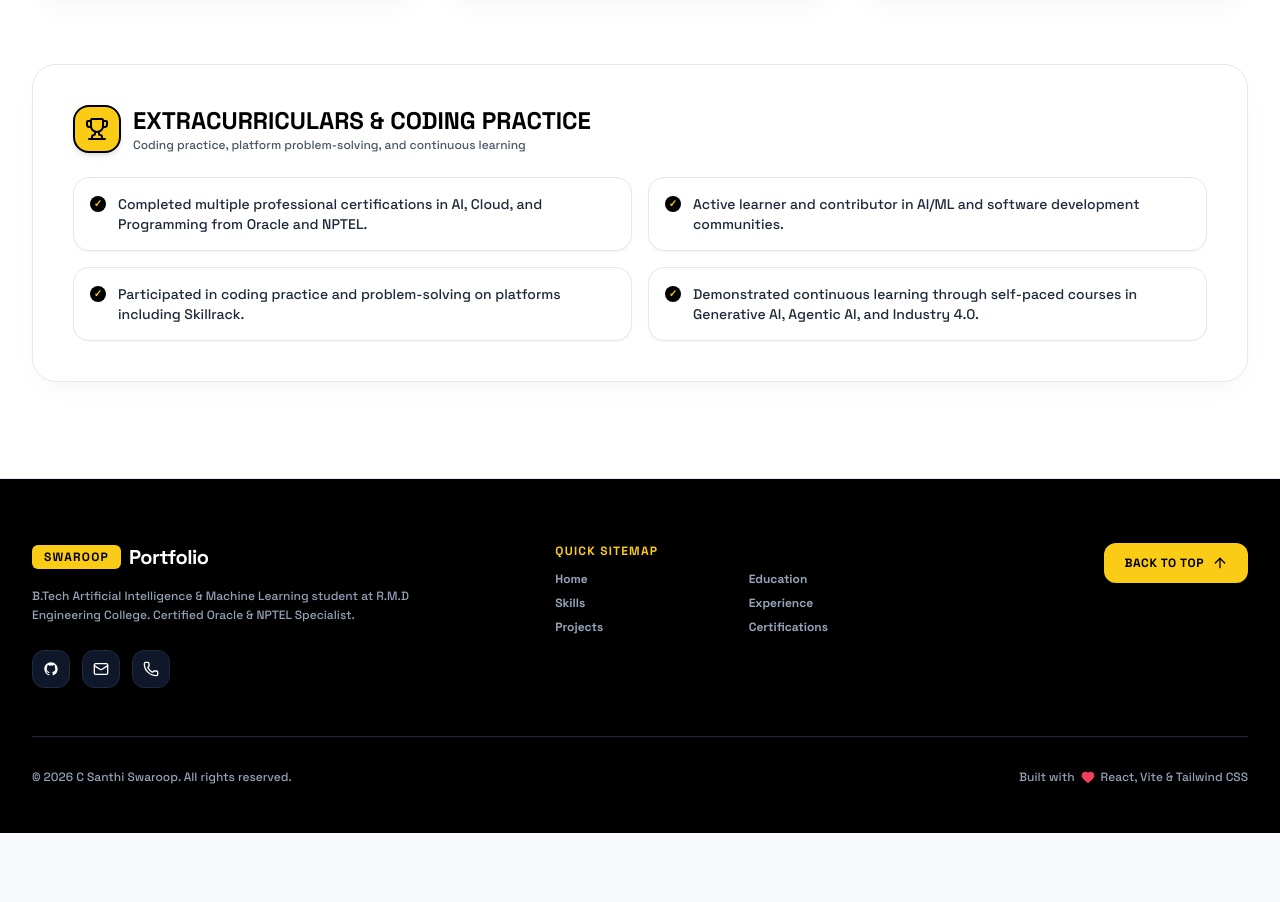
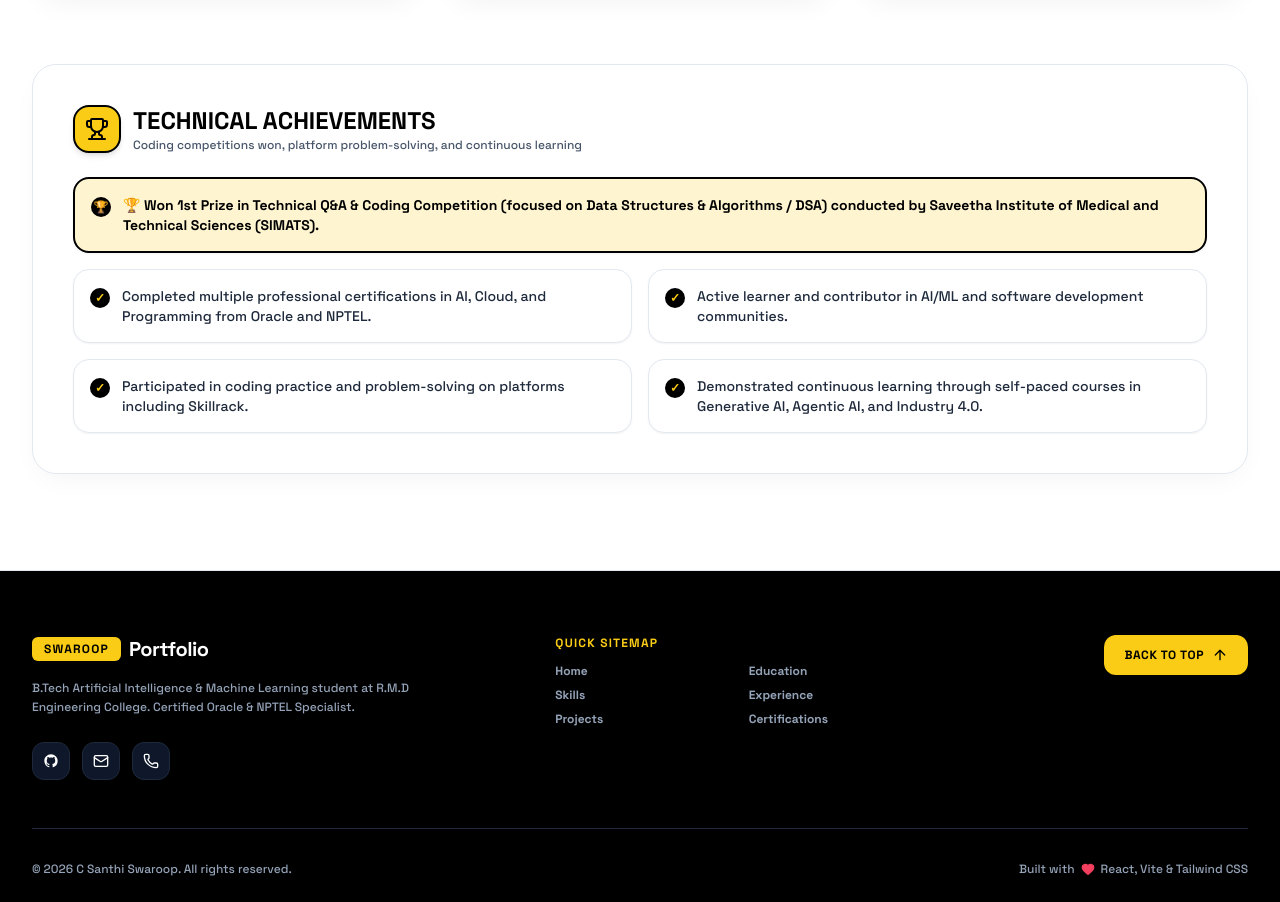
Before and after one commit to swaroopckm7-droid/portfolio, a React (Vite) app: page / in a window 1280 px wide. Shown: the part 4948-5850 px from the top of the page. Before the commit the page ends 5781 px from the top, so only its background shows below. Built offline with nearby package versions, Linux system fonts and the light colour scheme.

Commit message:
Add Saveetha 1st Prize Technical Achievement to Certifications section

```diff
--- a/src/components/Certifications.tsx
+++ b/src/components/Certifications.tsx
@@ -80,15 +80,15 @@ export const Certifications: React.FC = () => {
           ))}
         </div>
 
-        {/* Achievements Section */}
+        {/* Technical Achievements Section */}
         <div className="editorial-card p-8 sm:p-10 rounded-3xl border-2 border-slate-900/10 bg-slate-50 relative overflow-hidden">
           <div className="flex items-center gap-3 mb-6">
             <div className="w-12 h-12 rounded-2xl bg-[#FACC15] text-black flex items-center justify-center font-black shadow-md border-2 border-black">
               <Trophy className="w-6 h-6" />
             </div>
             <div>
-              <h3 className="text-2xl font-black text-black uppercase">Extracurriculars & Coding Practice</h3>
-              <p className="text-xs text-slate-600 font-medium">Coding practice, platform problem-solving, and continuous learning</p>
+              <h3 className="text-2xl font-black text-black uppercase">Technical Achievements</h3>
+              <p className="text-xs text-slate-600 font-medium">Coding competitions won, platform problem-solving, and continuous learning</p>
             </div>
           </div>
 
@@ -96,12 +96,20 @@ export const Certifications: React.FC = () => {
             {achievements.map((item, idx) => (
               <div
                 key={idx}
-                className="bg-white p-4 rounded-2xl border border-slate-200 flex items-start gap-3 shadow-sm"
+                className={`p-4 rounded-2xl border flex items-start gap-3 shadow-sm transition-all ${
+                  idx === 0
+                    ? 'bg-[#FACC15]/20 border-black border-2 font-extrabold text-black md:col-span-2'
+                    : 'bg-white border-slate-200 text-slate-800 font-medium'
+                }`}
               >
-                <div className="w-4 h-4 rounded-full bg-black text-[#FACC15] flex items-center justify-center shrink-0 mt-0.5 font-bold text-[10px]">
-                  ✓
+                <div className={`w-5 h-5 rounded-full flex items-center justify-center shrink-0 mt-0.5 font-bold text-xs ${
+                  idx === 0 ? 'bg-black text-[#FACC15]' : 'bg-black text-[#FACC15]'
+                }`}>
+                  {idx === 0 ? '🏆' : '✓'}
                 </div>
-                <p className="text-xs sm:text-sm text-slate-800 font-medium leading-relaxed">{item}</p>
+                <p className={`text-xs sm:text-sm leading-relaxed ${idx === 0 ? 'font-black text-black text-sm sm:text-base' : 'font-medium text-slate-800'}`}>
+                  {item}
+                </p>
               </div>
             ))}
           </div>
--- a/src/data/portfolioData.ts
+++ b/src/data/portfolioData.ts
@@ -279,6 +279,7 @@ export const portfolioData = {
   ] as CertificationItem[],
 
   achievements: [
+    "🏆 Won 1st Prize in Technical Q&A & Coding Competition (focused on Data Structures & Algorithms / DSA) conducted by Saveetha Institute of Medical and Technical Sciences (SIMATS).",
     "Completed multiple professional certifications in AI, Cloud, and Programming from Oracle and NPTEL.",
     "Active learner and contributor in AI/ML and software development communities.",
     "Participated in coding practice and problem-solving on platforms including Skillrack.",
```
